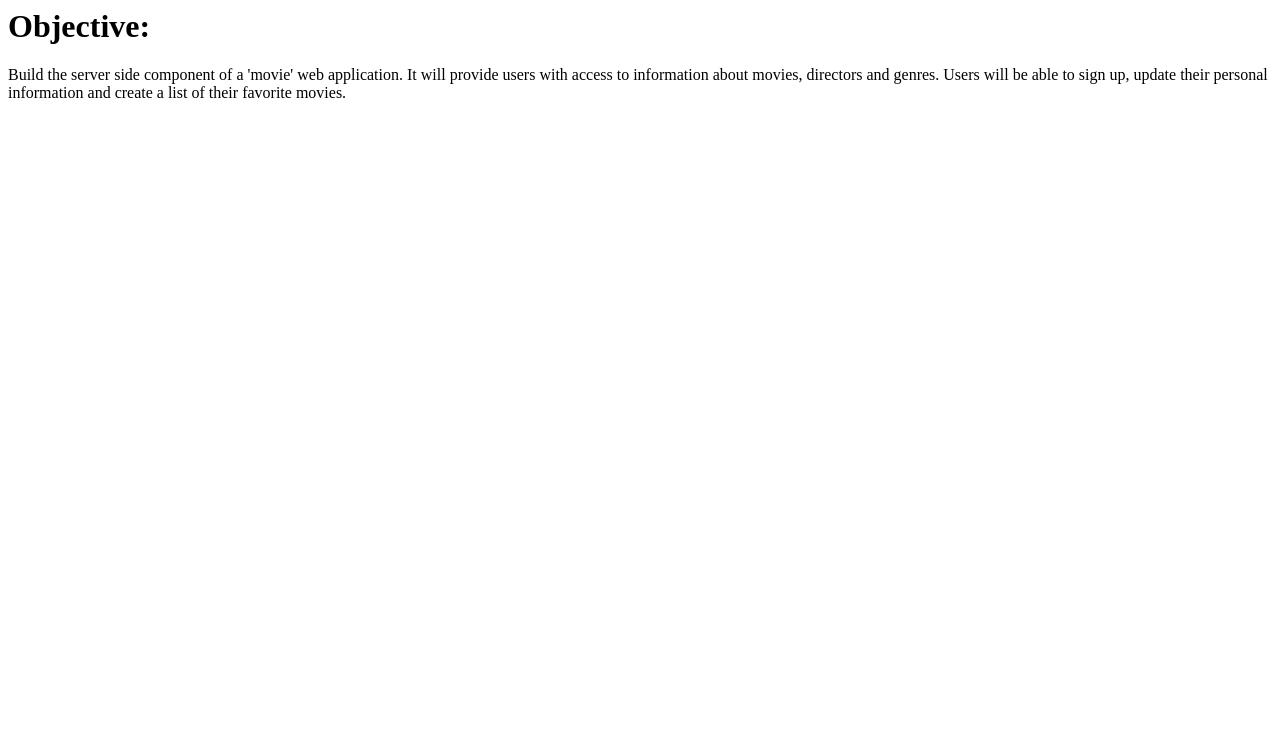
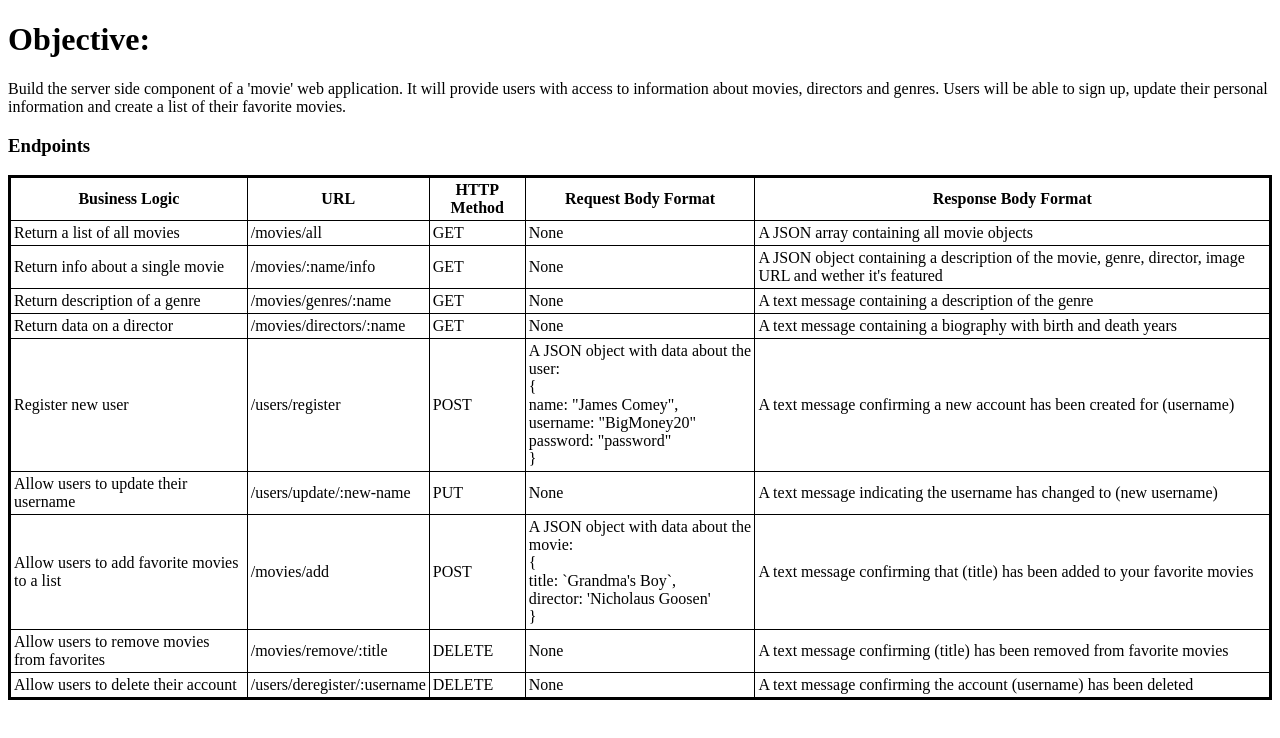
Before and after one commit to klbeg/movie-api, a website: page public/documentation.html in a window 1280 px wide. Drawn offline with Linux system fonts and the light colour scheme.

Commit message:
documentation.html: created table of endpoints

```diff
--- a/public/documentation.html
+++ b/public/documentation.html
@@ -1,9 +1,135 @@
-<title>My Movies API</title>
+<!DOCTYPE html>
+<html lang="en">
+  <head>
+    <meta charset="UTF-8" />
+    <meta http-equiv="X-UA-Compatible" content="IE=edge" />
+    <meta name="viewport" content="width=device-width, initial-scale=1.0" />
+    <title>Documentation</title>
+    <style>
+      table {
+        border: 3px solid black;
+        border-collapse: collapse;
+      }
+      th,
+      td {
+        border: 1px solid black;
+        padding: 3px;
+      }
+    </style>
+  </head>
+  <body>
+    <title>My Movies API</title>
 
-<h1>Objective:</h1>
-<p>
-  Build the server side component of a 'movie' web application. It will provide
-  users with access to information about movies, directors and genres. Users
-  will be able to sign up, update their personal information and create a list
-  of their favorite movies.
-</p>
+    <h1>Objective:</h1>
+    <p>
+      Build the server side component of a 'movie' web application. It will
+      provide users with access to information about movies, directors and
+      genres. Users will be able to sign up, update their personal information
+      and create a list of their favorite movies.
+    </p>
+    <h3>Endpoints</h3>
+    <table>
+      <tr>
+        <th>Business Logic</th>
+        <th>URL</th>
+        <th>HTTP Method</th>
+        <th>Request Body Format</th>
+        <th>Response Body Format</th>
+      </tr>
+      <tr>
+        <td>Return a list of all movies</td>
+        <td>/movies/all</td>
+        <td>GET</td>
+        <td>None</td>
+        <td>A JSON array containing all movie objects</td>
+      </tr>
+      <tr>
+        <td>Return info about a single movie</td>
+        <td>/movies/:name/info</td>
+        <td>GET</td>
+        <td>None</td>
+        <td>
+          A JSON object containing a description of the movie, genre, director,
+          image URL and wether it's featured
+        </td>
+      </tr>
+      <tr>
+        <td>Return description of a genre</td>
+        <td>/movies/genres/:name</td>
+        <td>GET</td>
+        <td>None</td>
+        <td>A text message containing a description of the genre</td>
+      </tr>
+      <tr>
+        <td>Return data on a director</td>
+        <td>/movies/directors/:name</td>
+        <td>GET</td>
+        <td>None</td>
+        <td>
+          A text message containing a biography with birth and death years
+        </td>
+      </tr>
+      <tr>
+        <td>Register new user</td>
+        <td>/users/register</td>
+        <td>POST</td>
+        <td>
+          A JSON object with data about the user: <br />
+          { <br />
+          name: "James Comey", <br />
+          username: "BigMoney20" <br />
+          password: "password" <br />
+          }
+        </td>
+        <td>
+          A text message confirming a new account has been created for
+          (username)
+        </td>
+      </tr>
+      <tr>
+        <td>Allow users to update their username</td>
+        <td>/users/update/:new-name</td>
+        <td>PUT</td>
+        <td>None</td>
+        <td>
+          A text message indicating the username has changed to (new username)
+        </td>
+      </tr>
+      <tr>
+        <td>Allow users to add favorite movies to a list</td>
+        <td>/movies/add</td>
+        <td>POST</td>
+        <td>
+          A JSON object with data about the movie: <br />
+          { <br />
+          title: `Grandma's Boy`, <br />
+          director: 'Nicholaus Goosen' <br />
+          }
+        </td>
+        <td>
+          A text message confirming that (title) has been added to your favorite
+          movies
+        </td>
+      </tr>
+      <tr>
+        <td>Allow users to remove movies from favorites</td>
+        <td>/movies/remove/:title</td>
+        <td>DELETE</td>
+        <td>None</td>
+        <td>
+          A text message confirming (title) has been removed from favorite
+          movies
+        </td>
+      </tr>
+      <tr>
+        <td>Allow users to delete their account</td>
+        <td>/users/deregister/:username</td>
+        <td>DELETE</td>
+        <td>None</td>
+        <td>
+          A text message confirming the account (username) has been deleted
+        </td>
+      </tr>
+    </table>
+  </body>
+</html>
```
